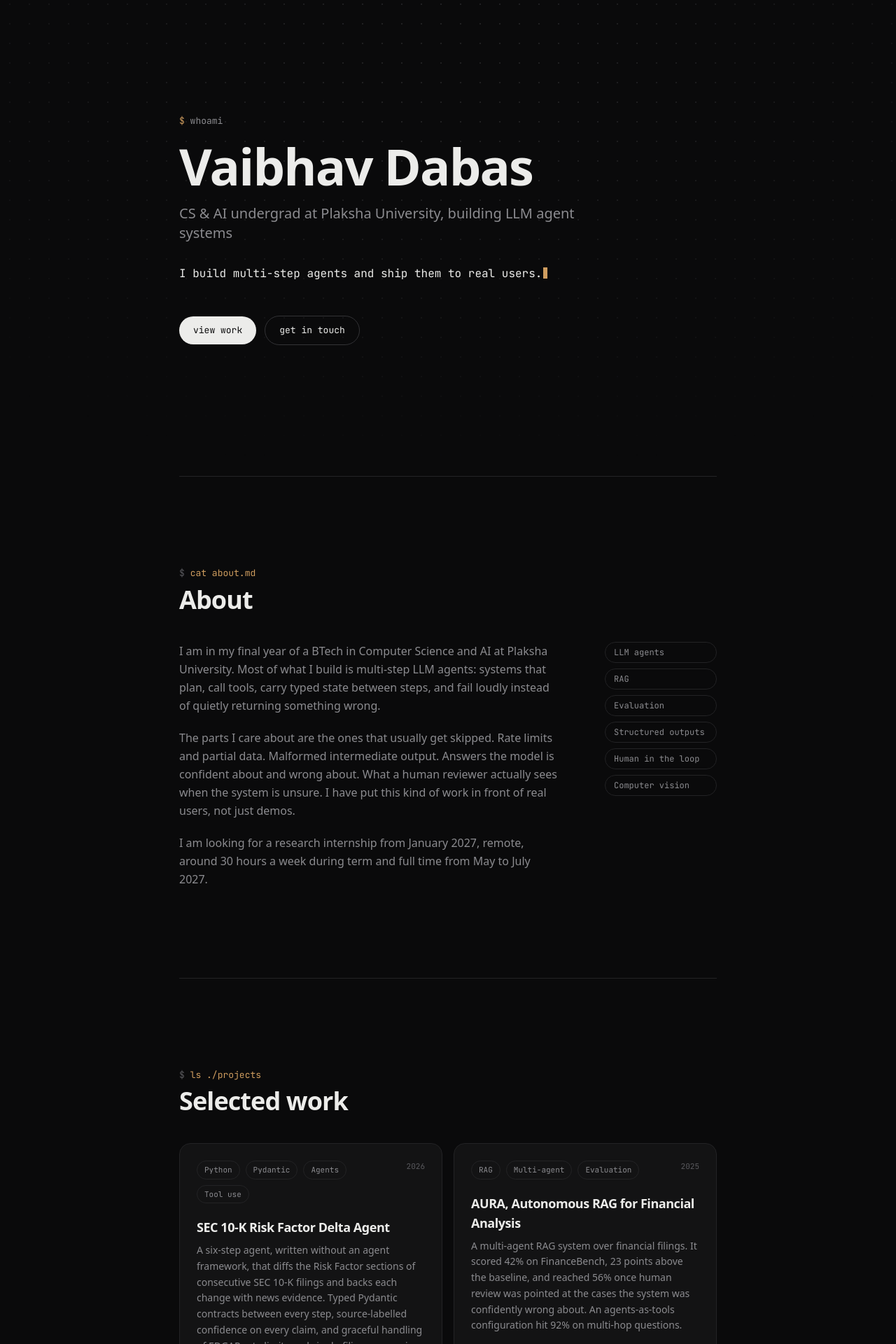
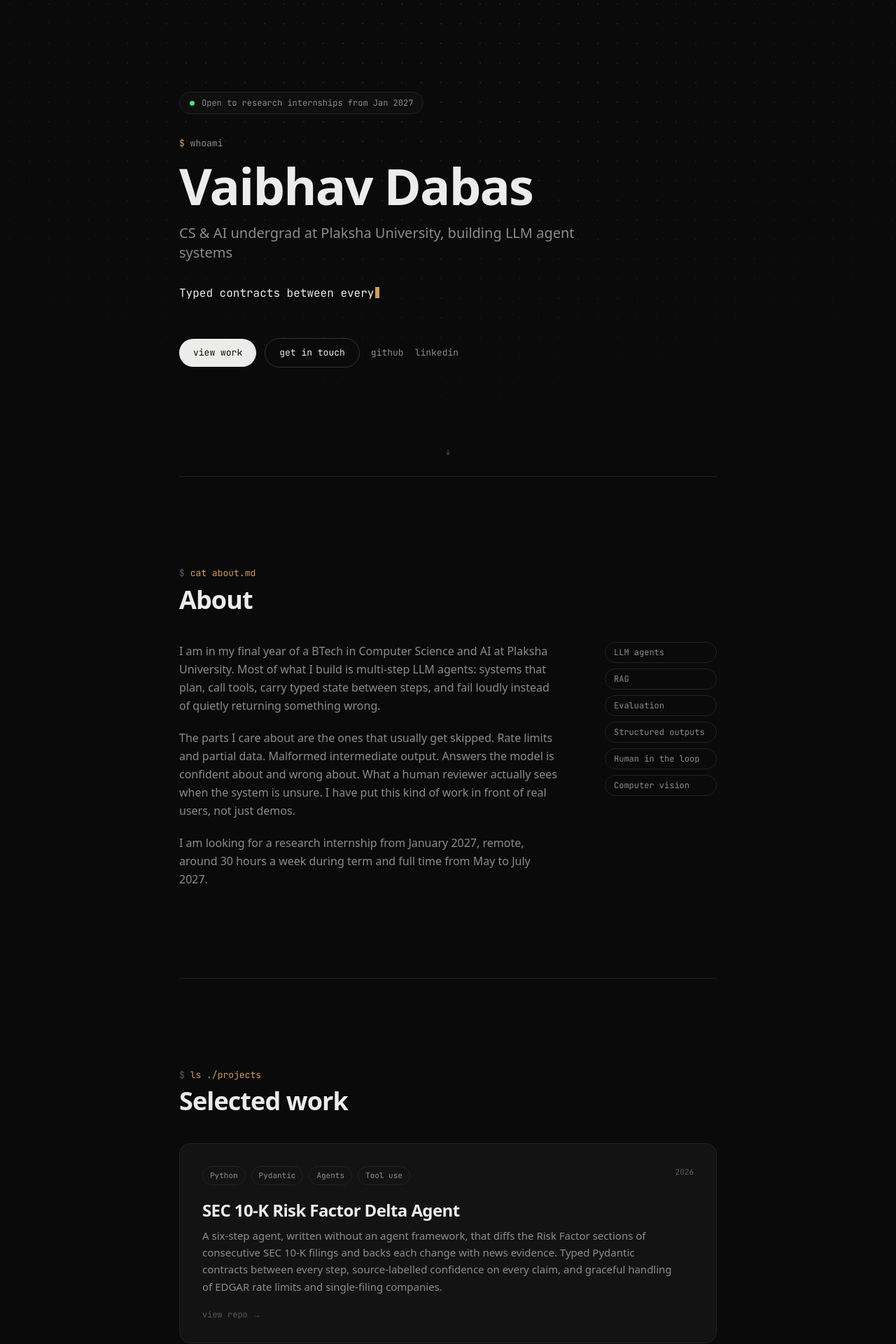
Before and after one commit to vaibhavdabas16/portfolio, a Next.js app: page / in a window 1280 px wide. Shown: the part 120-2040 px from the top of the page at 70% size. Built offline with nearby package versions, Linux system fonts and the light colour scheme.

Commit message:
feat: hero typewriter and availability pill, spotlight project cards with featured layout

```diff
--- a/src/components/Hero.tsx
+++ b/src/components/Hero.tsx
@@ -1,33 +1,62 @@
 import { profile } from "@/data/portfolio";
+import Typewriter from "./Typewriter";
 
 export default function Hero() {
   return (
     <section
       id="top"
-      className="flex min-h-screen flex-col justify-center px-6 sm:px-8 pt-24"
+      className="relative flex min-h-screen flex-col justify-center px-6 sm:px-8 pt-24"
     >
       <div className="mx-auto w-full max-w-3xl">
-        <p className="font-mono text-[13px] text-text-secondary">
+        <a
+          href="#contact"
+          data-reveal
+          className="inline-flex items-center gap-2.5 rounded-full border border-border bg-bg-elevated/60 px-3.5 py-1.5 font-mono text-[12px] text-text-secondary backdrop-blur transition-colors hover:border-accent-dim hover:text-text-primary"
+        >
+          <span className="live-dot" aria-hidden />
+          {profile.availability}
+        </a>
+
+        <p
+          data-reveal
+          style={{ "--d": "80ms" } as React.CSSProperties}
+          className="mt-8 font-mono text-[13px] text-text-secondary"
+        >
           <span className="text-accent">$</span> whoami
         </p>
 
-        <h1 className="mt-5 font-[family-name:var(--font-display)] text-[13vw] leading-[0.95] sm:text-6xl md:text-7xl font-semibold tracking-tight text-text-primary">
+        <h1
+          data-reveal
+          style={{ "--d": "140ms" } as React.CSSProperties}
+          className="sheen mt-4 font-[family-name:var(--font-display)] text-[13vw] leading-[0.95] sm:text-6xl md:text-7xl font-semibold tracking-tight"
+        >
           {profile.name}
         </h1>
 
-        <p className="mt-5 max-w-xl text-lg sm:text-xl text-text-secondary">
+        <p
+          data-reveal
+          style={{ "--d": "220ms" } as React.CSSProperties}
+          className="mt-5 max-w-xl text-lg sm:text-xl text-text-secondary"
+        >
           {profile.role}
         </p>
 
-        <p className="mt-8 font-mono text-sm sm:text-base text-text-primary">
-          {profile.tagline}
-          <span className="cursor-blink h-4 translate-y-[2px]" />
+        <p
+          data-reveal
+          style={{ "--d": "300ms" } as React.CSSProperties}
+          className="mt-8 min-h-[1.75em] font-mono text-sm sm:text-base text-text-primary"
+        >
+          <Typewriter phrases={profile.taglines} />
         </p>
 
-        <div className="mt-12 flex flex-wrap items-center gap-3">
+        <div
+          data-reveal
+          style={{ "--d": "380ms" } as React.CSSProperties}
+          className="mt-12 flex flex-wrap items-center gap-3"
+        >
           <a
             href="#work"
-            className="rounded-full bg-text-primary px-5 py-2.5 font-mono text-[13px] text-bg transition-opacity hover:opacity-85"
+            className="rounded-full bg-text-primary px-5 py-2.5 font-mono text-[13px] text-bg transition-transform hover:-translate-y-0.5 hover:opacity-90"
           >
             view work
           </a>
@@ -37,8 +66,29 @@ export default function Hero() {
           >
             get in touch
           </a>
+          <div className="ml-1 flex items-center gap-4 font-mono text-[13px]">
+            {profile.socials.map((s) => (
+              <a
+                key={s.label}
+                href={s.url}
+                target="_blank"
+                rel="noopener noreferrer"
+                className="link-draw text-text-secondary hover:text-text-primary"
+              >
+                {s.label.toLowerCase()}
+              </a>
+            ))}
+          </div>
         </div>
       </div>
+
+      <a
+        href="#about"
+        aria-label="Scroll to about"
+        className="scroll-hint absolute bottom-8 left-1/2 -translate-x-1/2 font-mono text-[11px] text-text-tertiary"
+      >
+        ↓
+      </a>
     </section>
   );
 }
--- a/src/components/ProjectCard.tsx
+++ b/src/components/ProjectCard.tsx
@@ -1,14 +1,42 @@
+"use client";
+
+import { useRef } from "react";
 import type { Project } from "@/data/portfolio";
 
-export default function ProjectCard({ project }: { project: Project }) {
+export default function ProjectCard({
+  project,
+  index = 0,
+}: {
+  project: Project;
+  index?: number;
+}) {
+  const ref = useRef<HTMLElement>(null);
+
+  // Feed the cursor position (relative to the card) to the CSS spotlight.
+  const onMove = (e: React.PointerEvent<HTMLElement>) => {
+    const el = ref.current;
+    if (!el) return;
+    const r = el.getBoundingClientRect();
+    el.style.setProperty("--x", `${e.clientX - r.left}px`);
+    el.style.setProperty("--y", `${e.clientY - r.top}px`);
+  };
+
   return (
-    <article className="flex flex-col rounded-2xl border border-border bg-bg-elevated p-6 transition-colors hover:border-border-strong hover:bg-bg-elevated-hover">
+    <article
+      ref={ref}
+      onPointerMove={onMove}
+      data-reveal
+      style={{ "--d": `${index * 70}ms` } as React.CSSProperties}
+      className={`spot-card group flex flex-col rounded-2xl border border-border bg-bg-elevated p-6 transition-transform duration-300 hover:-translate-y-1 ${
+        project.featured ? "sm:col-span-2 sm:p-8" : ""
+      }`}
+    >
       <div className="flex items-start justify-between gap-3">
         <div className="flex flex-wrap gap-2">
           {project.tags.map((tag) => (
             <span
               key={tag}
-              className="rounded-full border border-border px-2.5 py-1 font-mono text-[11px] text-text-secondary"
+              className="chip rounded-full border border-border px-2.5 py-1 font-mono text-[11px] text-text-secondary"
             >
               {tag}
             </span>
@@ -19,21 +47,29 @@ export default function ProjectCard({ project }: { project: Project }) {
         </span>
       </div>
 
-      <h3 className="mt-5 font-[family-name:var(--font-display)] text-lg font-semibold tracking-tight text-text-primary">
+      <h3
+        className={`mt-5 font-[family-name:var(--font-display)] font-semibold tracking-tight text-text-primary transition-colors group-hover:text-accent ${
+          project.featured ? "text-xl sm:text-2xl" : "text-lg"
+        }`}
+      >
         {project.name}
       </h3>
 
-      <p className="mt-2 text-sm leading-relaxed text-text-secondary">
+      <p
+        className={`mt-2 text-sm leading-relaxed text-text-secondary ${
+          project.featured ? "max-w-2xl sm:text-[15px]" : ""
+        }`}
+      >
         {project.description}
       </p>
 
-      <div className="mt-5 flex flex-wrap items-center gap-x-4 gap-y-2 font-mono text-xs">
+      <div className="mt-5 flex flex-wrap items-center gap-x-5 gap-y-2 font-mono text-xs">
         {project.repo && (
           <a
             href={project.repo}
             target="_blank"
             rel="noopener noreferrer"
-            className="text-text-tertiary transition-colors hover:text-accent"
+            className="link-draw relative z-10 text-text-tertiary hover:text-accent"
           >
             view repo →
           </a>
@@ -43,7 +79,7 @@ export default function ProjectCard({ project }: { project: Project }) {
             href={project.link}
             target="_blank"
             rel="noopener noreferrer"
-            className="text-text-tertiary transition-colors hover:text-accent"
+            className="link-draw relative z-10 text-text-tertiary hover:text-accent"
           >
             live site →
           </a>
--- a/src/components/Projects.tsx
+++ b/src/components/Projects.tsx
@@ -9,8 +9,8 @@ export default function Projects() {
         <SectionLabel command="ls ./projects" title="Selected work" />
 
         <div className="grid gap-4 sm:grid-cols-2">
-          {projects.map((project) => (
-            <ProjectCard key={project.slug} project={project} />
+          {projects.map((project, i) => (
+            <ProjectCard key={project.slug} project={project} index={i} />
           ))}
         </div>
       </div>
--- /dev/null
+++ b/src/components/Typewriter.tsx
@@ -0,0 +1,59 @@
+"use client";
+
+import { useEffect, useState } from "react";
+
+type Props = {
+  phrases: string[];
+  typingMs?: number;
+  deletingMs?: number;
+  holdMs?: number;
+  className?: string;
+};
+
+/** Types each phrase out, holds, deletes, and moves to the next one. */
+export default function Typewriter({
+  phrases,
+  typingMs = 42,
+  deletingMs = 22,
+  holdMs = 1800,
+  className,
+}: Props) {
+  const [index, setIndex] = useState(0);
+  const [text, setText] = useState("");
+  const [deleting, setDeleting] = useState(false);
+
+  useEffect(() => {
+    const full = phrases[index % phrases.length];
+
+    // Honour reduced motion: show the first phrase, no animation.
+    if (window.matchMedia("(prefers-reduced-motion: reduce)").matches) {
+      setText(full);
+      return;
+    }
+
+    let delay = deleting ? deletingMs : typingMs;
+    if (!deleting && text === full) delay = holdMs;
+    if (deleting && text === "") delay = 300;
+
+    const t = setTimeout(() => {
+      if (!deleting) {
+        if (text === full) setDeleting(true);
+        else setText(full.slice(0, text.length + 1));
+      } else {
+        if (text === "") {
+          setDeleting(false);
+          setIndex((i) => (i + 1) % phrases.length);
+        } else setText(full.slice(0, text.length - 1));
+      }
+    }, delay);
+
+    return () => clearTimeout(t);
+  }, [text, deleting, index, phrases, typingMs, deletingMs, holdMs]);
+
+  return (
+    <span className={className} aria-live="polite">
+      {text}
+      <span className="cursor-blink h-4 translate-y-[2px]" aria-hidden />
+    </span>
+  );
+}
--- a/src/data/portfolio.ts
+++ b/src/data/portfolio.ts
@@ -7,6 +7,14 @@ export const profile = {
   name: "Vaibhav Dabas",
   role: "CS & AI undergrad at Plaksha University, building LLM agent systems",
   tagline: "I build multi-step agents and ship them to real users.",
+  // Rotated by the hero typewriter. Keep each one short and true.
+  taglines: [
+    "I build multi-step agents and ship them to real users.",
+    "Typed contracts between every step. Failures that fail loudly.",
+    "42% on FinanceBench, 56% with a human in the loop.",
+    "Open to research internships from January 2027.",
+  ],
+  availability: "Open to research internships from Jan 2027",
   location: "Mohali, India",
   email: "vaibhav16dabas@gmail.com",
   resumeUrl: "",
```
